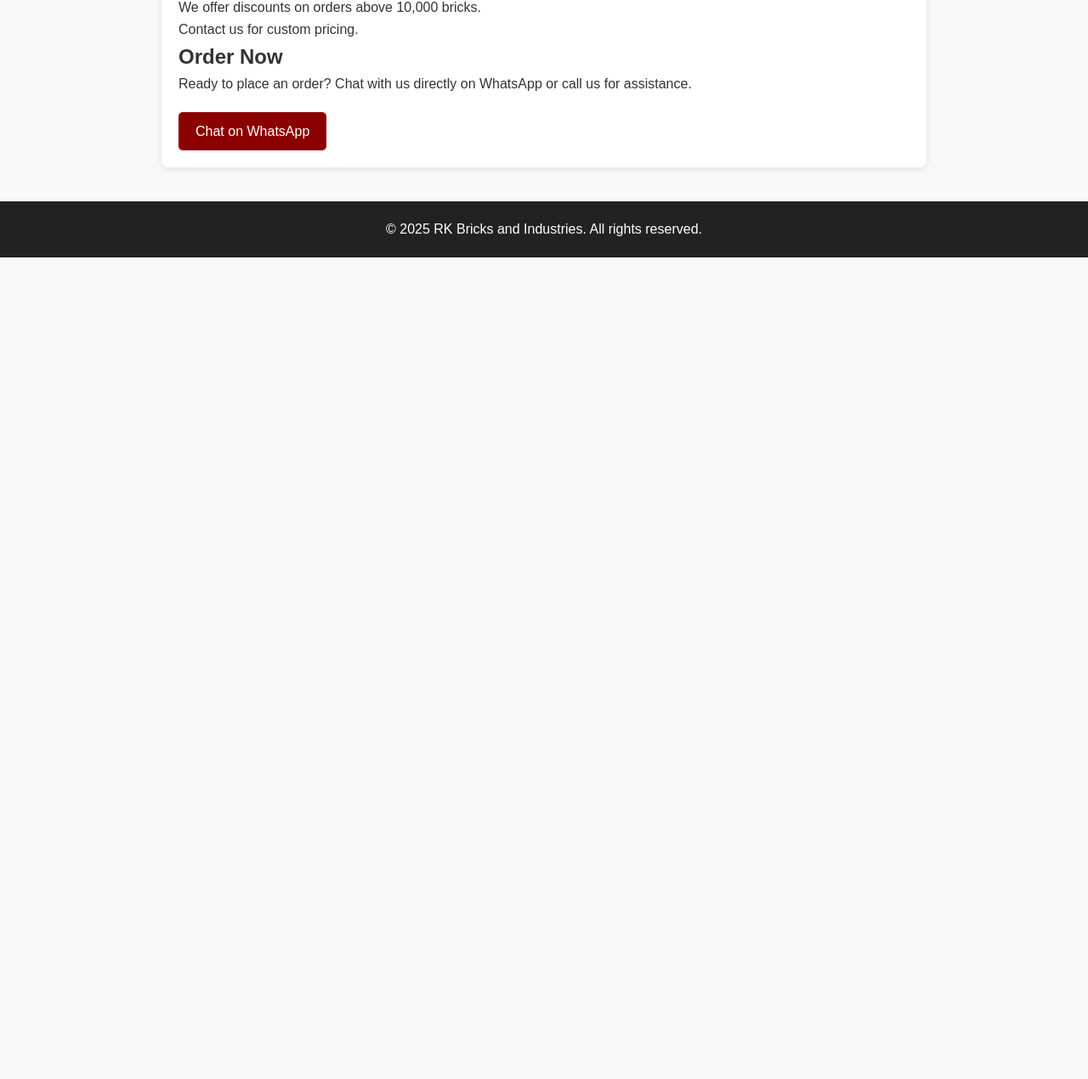
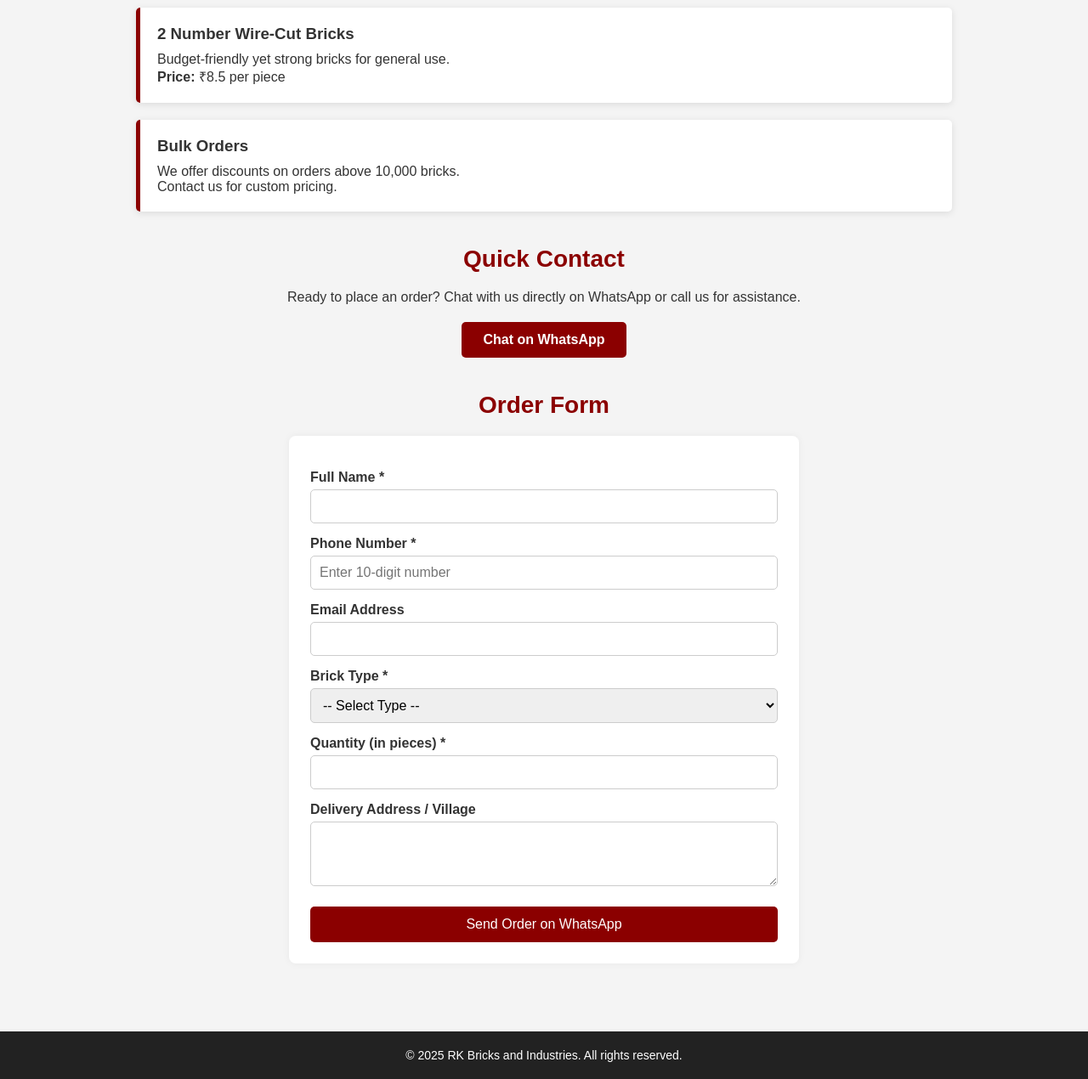
Before and after one commit to anurag1222-ctrl/R-K-bricks, a plain HTML site: page order.html in a window 1280 px wide. Shown: the part 472-1742 px from the top of the page at 85% size. Before the commit the page ends 800 px from the top, so only its background shows below. Drawn offline with Linux system fonts and the light colour scheme.

Commit message:
Update order.html

```diff
--- a/order.html
+++ b/order.html
@@ -2,9 +2,158 @@
 <html lang="en">
 <head>
   <meta charset="UTF-8" />
-  <meta name="viewport" content="width=device-width, initial-scale=1.0" />
+  <meta name="viewport" content="width=device-width, initial-scale=1.0"/>
   <title>Order Bricks - RK Bricks and Industries</title>
-  <link rel="stylesheet" href="style.css" />
+  <style>
+    * {
+      margin: 0;
+      padding: 0;
+      box-sizing: border-box;
+      font-family: Arial, sans-serif;
+    }
+
+    body {
+      background-color: #f4f4f4;
+      color: #333;
+    }
+
+    header {
+      background-color: #8B0000;
+      color: white;
+      padding: 30px 20px;
+      text-align: center;
+    }
+
+    header h1 {
+      font-size: 32px;
+      margin-bottom: 10px;
+    }
+
+    .container {
+      padding: 40px 20px;
+      max-width: 1000px;
+      margin: auto;
+    }
+
+    .brick-types, .order-section, .order-form-section {
+      margin-bottom: 40px;
+    }
+
+    .brick-types h2, .order-section h2, .order-form-section h2 {
+      color: #8B0000;
+      margin-bottom: 20px;
+      font-size: 28px;
+      text-align: center;
+    }
+
+    .brick {
+      background: white;
+      border-left: 5px solid #8B0000;
+      padding: 20px;
+      margin-bottom: 20px;
+      box-shadow: 0 2px 8px rgba(0,0,0,0.1);
+      border-radius: 5px;
+    }
+
+    .brick h3 {
+      margin-bottom: 10px;
+      color: #333;
+    }
+
+    .order-section p {
+      text-align: center;
+      margin-bottom: 20px;
+      font-size: 16px;
+    }
+
+    .btn {
+      display: block;
+      width: fit-content;
+      margin: auto;
+      background-color: #8B0000;
+      color: white;
+      padding: 12px 25px;
+      text-decoration: none;
+      border-radius: 5px;
+      font-weight: bold;
+      transition: background-color 0.3s;
+    }
+
+    .btn:hover {
+      background-color: #a30000;
+    }
+
+    .order-form {
+      background: white;
+      padding: 25px;
+      border-radius: 8px;
+      box-shadow: 0 0 10px rgba(0,0,0,0.05);
+      max-width: 600px;
+      margin: auto;
+    }
+
+    .order-form label {
+      display: block;
+      margin-top: 15px;
+      margin-bottom: 5px;
+      font-weight: bold;
+    }
+
+    .order-form input, .order-form select, .order-form textarea {
+      width: 100%;
+      padding: 10px;
+      border-radius: 5px;
+      border: 1px solid #ccc;
+      font-size: 16px;
+    }
+
+    .order-form textarea {
+      resize: vertical;
+    }
+
+    .order-form button {
+      background-color: #8B0000;
+      color: white;
+      border: none;
+      padding: 12px 20px;
+      border-radius: 5px;
+      margin-top: 20px;
+      font-size: 16px;
+      cursor: pointer;
+      width: 100%;
+    }
+
+    .order-form button:hover {
+      background-color: #a30000;
+    }
+
+    footer {
+      background-color: #222;
+      color: white;
+      text-align: center;
+      padding: 20px;
+      font-size: 14px;
+    }
+
+    @media (max-width: 600px) {
+      header h1 {
+        font-size: 24px;
+      }
+
+      .brick h3 {
+        font-size: 18px;
+      }
+
+      .brick p {
+        font-size: 14px;
+      }
+
+      .btn {
+        padding: 10px 20px;
+        font-size: 14px;
+      }
+    }
+  </style>
 </head>
 <body>
   <header>
@@ -38,14 +187,67 @@
     </section>
 
     <section class="order-section">
-      <h2>Order Now</h2>
+      <h2>Quick Contact</h2>
       <p>Ready to place an order? Chat with us directly on WhatsApp or call us for assistance.</p>
       <a href="https://wa.me/919835823077" class="btn" target="_blank">Chat on WhatsApp</a>
+    </section>
+
+    <section class="order-form-section">
+      <h2>Order Form</h2>
+      <form class="order-form" id="whatsappForm" onsubmit="sendToWhatsApp(); return false;">
+        <label for="name">Full Name *</label>
+        <input type="text" id="name" required>
+
+        <label for="phone">Phone Number *</label>
+        <input type="tel" id="phone" required pattern="[0-9]{10}" placeholder="Enter 10-digit number">
+
+        <label for="email">Email Address</label>
+        <input type="email" id="email">
+
+        <label for="type">Brick Type *</label>
+        <select id="type" required>
+          <option value="">-- Select Type --</option>
+          <option value="1 Number Wire-Cut Bricks">1 Number Wire-Cut Bricks</option>
+          <option value="Meetha Wire-Cut Bricks">Meetha Wire-Cut Bricks</option>
+          <option value="2 Number Wire-Cut Bricks">2 Number Wire-Cut Bricks</option>
+        </select>
+
+        <label for="quantity">Quantity (in pieces) *</label>
+        <input type="number" id="quantity" min="100" required>
+
+        <label for="location">Delivery Address / Village</label>
+        <textarea id="location" rows="3"></textarea>
+
+        <button type="submit">Send Order on WhatsApp</button>
+      </form>
     </section>
   </div>
 
   <footer>
     <p>&copy; 2025 RK Bricks and Industries. All rights reserved.</p>
   </footer>
+
+  <script>
+    function sendToWhatsApp() {
+      const name = document.getElementById("name").value;
+      const phone = document.getElementById("phone").value;
+      const email = document.getElementById("email").value;
+      const type = document.getElementById("type").value;
+      const quantity = document.getElementById("quantity").value;
+      const location = document.getElementById("location").value;
+
+      const message = `New Brick Order Request:
+👤 Name: ${name}
+📞 Phone: ${phone}
+📧 Email: ${email || "N/A"}
+📦 Brick Type: ${type}
+🔢 Quantity: ${quantity}
+📍 Location: ${location || "N/A"}`;
+
+      const encodedMsg = encodeURIComponent(message);
+      const whatsappURL = `https://wa.me/919835823077?text=${encodedMsg}`;
+      window.open(whatsappURL, '_blank');
+    }
+  </script>
 </body>
 </html>
```
